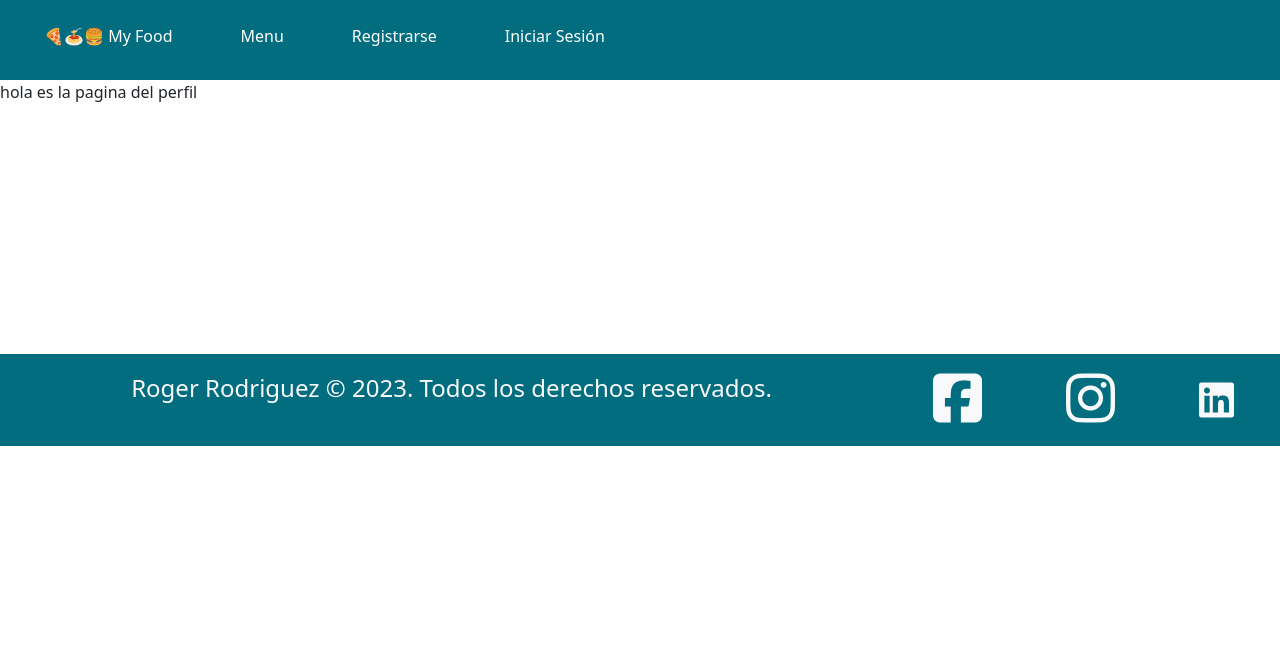
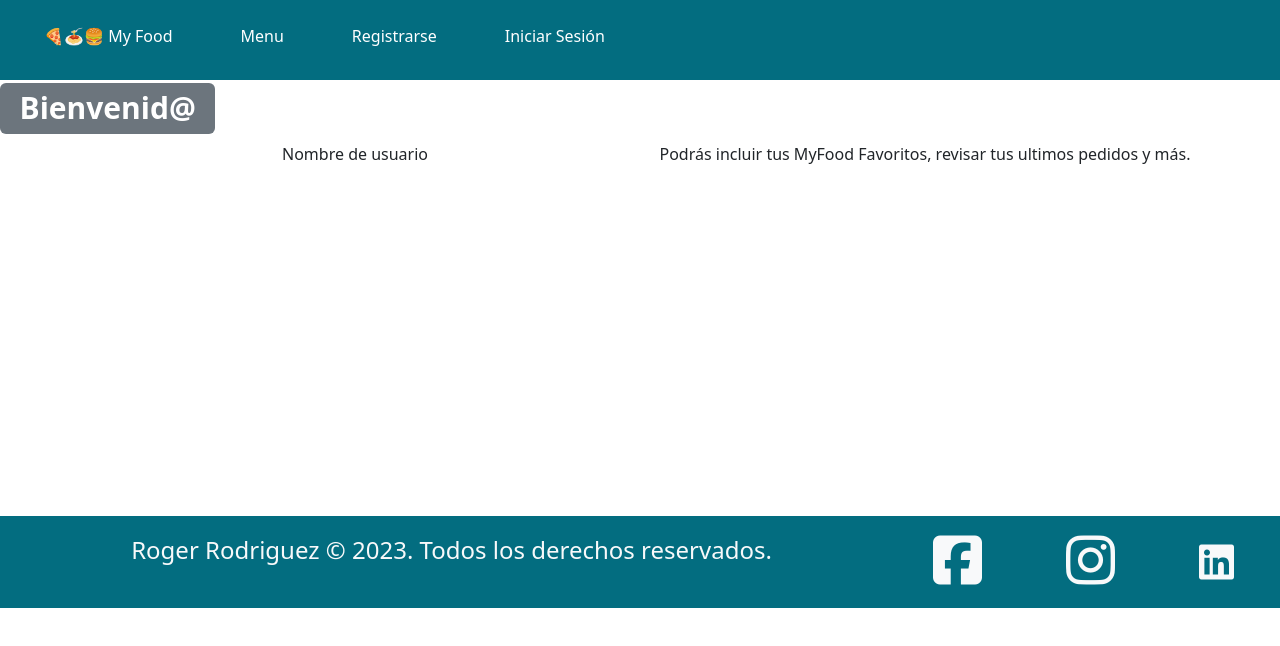
Before and after one commit to roger-rd/Proyecto_FInal_Desafio_Latam, a React (Vite) app: page /perfil in a window 1280 px wide. Shown: the top 646 px of the page. Built offline with nearby package versions, Linux system fonts and the light colour scheme.

Commit message:
diseo basico perfil

```diff
--- a/package.json
+++ b/package.json
@@ -10,6 +10,7 @@
   },
   "dependencies": {
     "axios": "^1.3.4",
+    "bootstrap": "^5.3.0",
     "react": "^18.2.0",
     "react-dom": "^18.2.0",
     "react-hot-toast": "^2.4.0",
--- a/src/assets/css/navbarFooter.css
+++ b/src/assets/css/navbarFooter.css
@@ -27,6 +27,6 @@ nav {
 }
 
 footer{
-  margin-top: 250px;
+  margin-top: 350px;
   background: #036d80;
 }
--- /dev/null
+++ b/src/assets/css/perfil.css
@@ -0,0 +1,3 @@
+.body{
+    font-family: 'Segoe UI', Tahoma, Geneva, Verdana, sans-serif;
+}
--- a/src/view/Perfil.jsx
+++ b/src/view/Perfil.jsx
@@ -13,8 +13,13 @@ export default function Perfil() {
   }, []);
 
   return (
-    <div>
-      hola es la pagina del perfil
-    </div>
+    <><div>
+      <h1> <span className="badge bg-secondary">Bienvenid@</span></h1>
+    </div><div class="container text-center">
+        <div class="row">
+          <div class="col-6">Nombre de usuario</div>
+          <div class="col-6">Podrás incluir tus MyFood Favoritos, revisar tus ultimos pedidos y más. </div>
+        </div>
+      </div></>
   );
 }
```
Also changed, not shown: src/App.css (line endings or trailing spaces), 1 other file (tests, documents, lock files or other folders).
